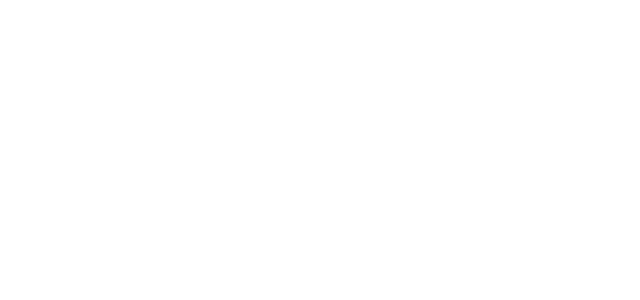
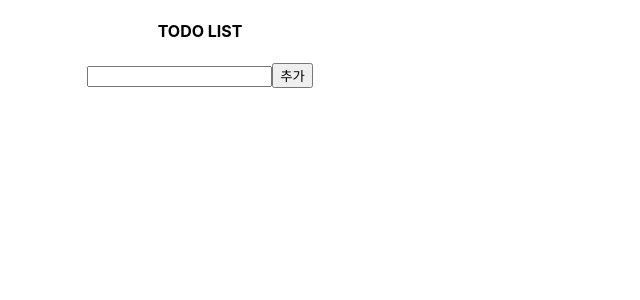
Before and after one commit to yeon-kk/wanted-pre-onboarding-frontend, a React (Create React App) app: page /todo in a window 1280 px wide. Shown: the top 300 px of the page, without its empty margins (0-640 px from the left). Built offline with nearby package versions, Linux system fonts and the light colour scheme.

Commit message:
feat: TODO 리스트 입력 UI 구현

```diff
--- a/src/pages/todo/index.tsx
+++ b/src/pages/todo/index.tsx
@@ -1,7 +1,48 @@
+import { useState } from 'react';
 import './todo.css';
 
+const TODO_TITLE = 'TODO LIST';
+const ADD_LABEL = '추가';
+
 function Todo() {
-  return <div className="login-layout"></div>;
+  const [todoList, setTodoList] = useState<string[]>([]);
+  const [createTodo, setCreateTodo] = useState('');
+
+  const onCreateTodoChange = (e: React.ChangeEvent<HTMLInputElement>) => {
+    setCreateTodo(e.currentTarget.value);
+  };
+
+  const handleAddButtonClick = () => {
+    const tmpList = [...todoList];
+    tmpList.push(createTodo);
+    setTodoList([...tmpList]);
+  };
+
+  return (
+    <div className="login-layout">
+      <h4>{TODO_TITLE}</h4>
+      <div>
+        <input
+          value={createTodo}
+          className="todo-create-input"
+          onChange={onCreateTodoChange}
+          data-testid="new-todo-input"
+        />
+        <button
+          data-testid="new-todo-add-button"
+          type="button"
+          onClick={handleAddButtonClick}
+        >
+          {ADD_LABEL}
+        </button>
+      </div>
+      <ol>
+        {todoList.map((value) => (
+          <li>{value}</li>
+        ))}
+      </ol>
+    </div>
+  );
 }
 
 export default Todo;
```
